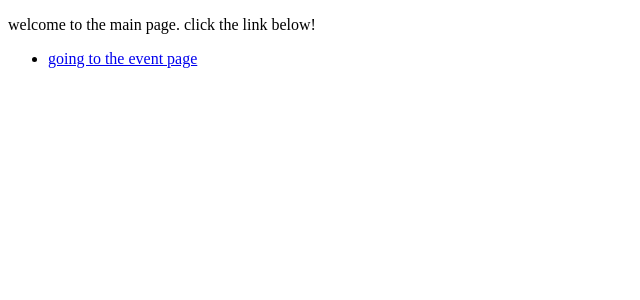
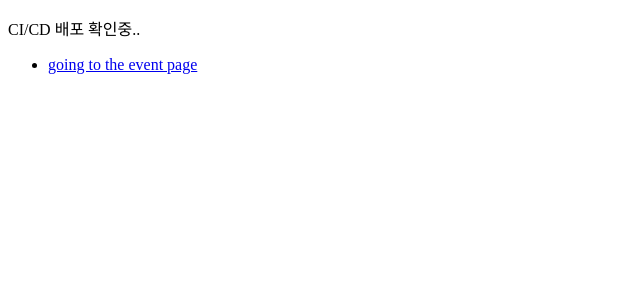
Before and after one commit to ALBAMONZ-LAB/SD-UI-admin-front-end, a Next.js app: page / in a window 1280 px wide. Shown: the top 300 px of the page, without its empty margins (0-640 px from the left). Built offline with nearby package versions, Linux system fonts and the light colour scheme.

Commit message:
Modify Readme, Add CI/CD test code

```diff
--- a/src/app/page.tsx
+++ b/src/app/page.tsx
@@ -3,7 +3,7 @@ import Link from "next/link";
 export default function Home() {
   return (
     <div>
-      <p>welcome to the main page. click the link below!</p>
+      <p>CI/CD 배포 확인중..</p>
       <ul>
         <li>
           <Link href={"/event"}>going to the event page</Link>
```
Also changed, not shown: 1 other file (tests, documents, lock files or other folders).
